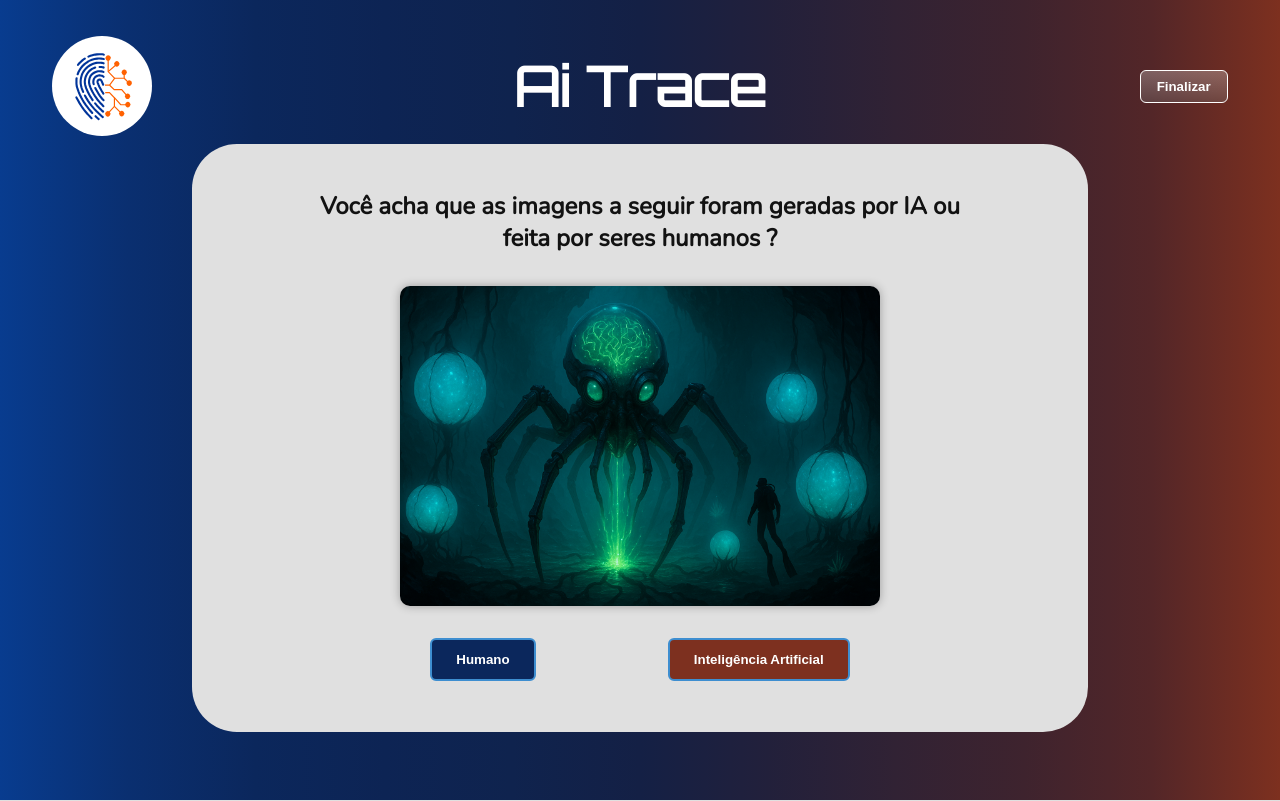
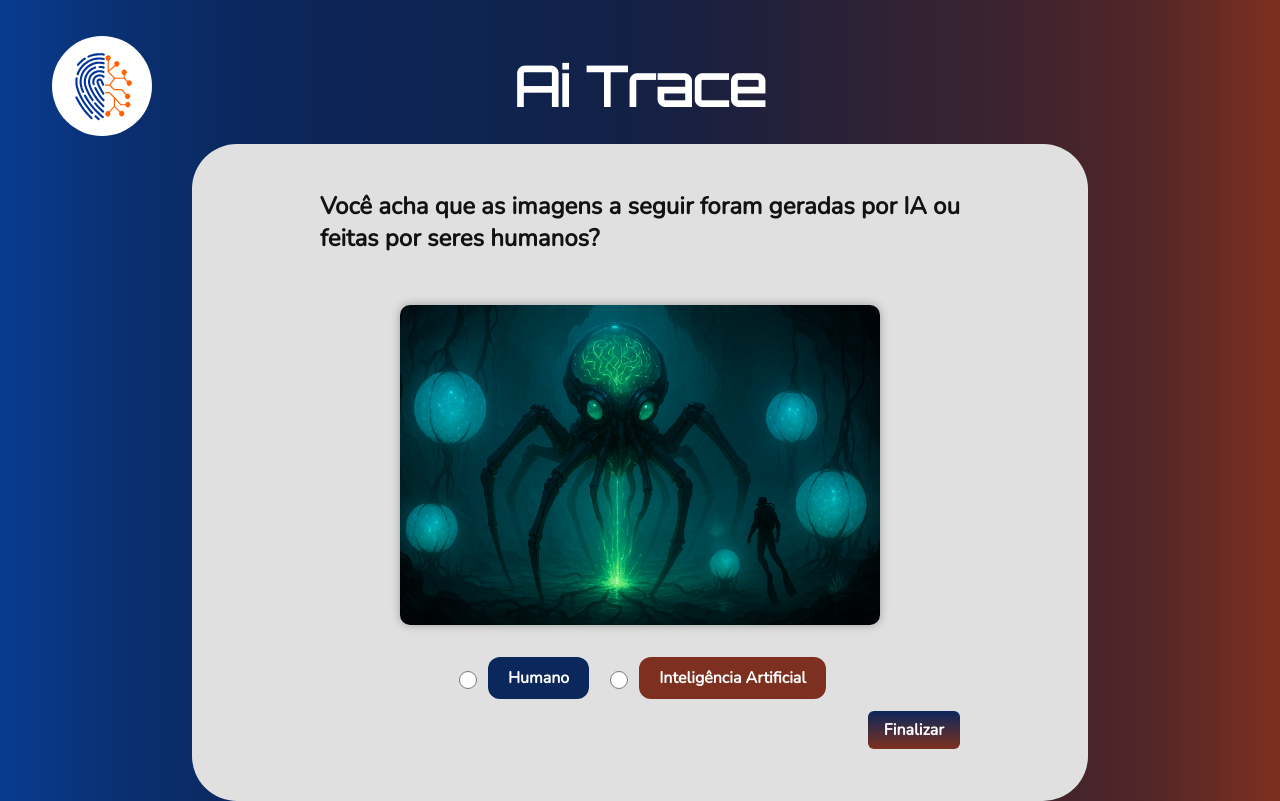
Before and after one commit to RodolfoHRE/Ai_Trace_poll, a Django app: template ai_trace_poll/votos/templates/questionario.html in a window 1280 px wide. Run offline with Django 5.2, Linux system fonts and the light colour scheme; the template is opened without the code that fills it, so the values that code supplies are empty.

Commit message:
Estruturação do questionário
Foi feito a parte lógica de como vão ser salvos os votos, tanto a parte modularizada de salvamento como a interação com o front, o que precisou mudar muita coisa que não estava nos planos. Quase tudo foi testado, falta falidar o view do questionário e o novo modo de erro para email já adicionado, pois agora para dar o erro precisa ter adicionado o email e salvo os votos, caso isso seja vdd, será dito que o email já votou

```diff
--- a/ai_trace_poll/votos/static/css/style.css
+++ b/ai_trace_poll/votos/static/css/style.css
@@ -47,8 +47,6 @@ header {
     display: flex;
     justify-content: flex-end;
     align-items: center;
-
-
 }
 
 .imagem-questionario {
@@ -81,19 +79,52 @@ button.botao-lateral {
     border: 1px solid white;
 }
 
-/* Botão de resposta (ex: do questionário) */
-button.botao-resposta {
-    padding: 12px 24px;
-    margin-left: 10%;
-    margin-right: 10%;
-    color: #fff;
-    border: 2px solid #3e8ed0;
-    transition: background-color 0.2s ease;
+button.botao-submit {
+
+    width: auto;        /* <-- ESSENCIAL */
+    display: inline-block;
+    padding: 8px 16px;
+    background: linear-gradient(to bottom, #0B275C, #7D301F);
+    color: white;
+    border: none;
+    font-family: 'Nunito', sans-serif;
+    font-size: 1rem;
 }
 
-button:hover {
-    background-color: #ffffff44;
+.botao-wrapper {
+    text-align: right;
 
+}
+button.botao-iniciar {
+
+     width: auto;        /* <-- ESSENCIAL */
+    display: inline-block;
+    padding: 8px 16px;
+    background: linear-gradient(to bottom,  #083C8F 0%, #0A2F70 10%, #0B275C 20%, #0D2454 30%, #0F234E 40%, #142045 50%, #22203B 60%, #312234 70%, #3E232E 80%, #532628 90%, #7D301F 100%);
+    color: white;
+    border: 1px solid white;
+}
+
+/* Botão de resposta (ex: do questionário) */
+.botao-resposta {
+    padding: 10px 20px;
+    border-radius: 12px;
+    background-color: #083c8f;
+    color: white;
+    font-weight: bold;
+    transition: background-color 0.2s;
+}
+
+.botao-resposta.humano {
+    background-color: #0B275C;
+}
+
+.botao-resposta.ia {
+    background-color: #7D301F;
+}
+
+label:hover .botao-resposta {
+    background-color: #555;
 }
 body {
       margin: 0;
@@ -102,6 +133,14 @@ body {
       overflow: hidden;
       color: #FFFFFF;
     }
+
+    form {
+    display: flex;
+    flex-direction: column;
+
+    gap: 12px; /* espaço entre os elementos */
+}
+
 
 /* div principal */
 
@@ -143,6 +182,69 @@ body .item-voto{
     font-family: 'Nunito', sans-serif;
     color: #121212;
 }
+
+.opcoes-voto {
+    display: flex;
+    justify-content: center;
+    gap: 16px;
+    margin-top: 12px;
+}
+
+.opcoes-voto label {
+    display: flex;
+    align-items: center;
+    gap: 8px;
+    cursor: pointer;
+}
+
+.opcoes-voto input[type="radio"] {
+    width: 18px;
+    height: 18px;
+    accent-color: #083C8F; /* cor moderna pro radio, funciona nos navegadores atuais */
+}
+
+
+.mensagens {
+    list-style: none;
+    text-align: center;
+    width: fit-content;
+    max-width: 90%;
+    padding: 10px 20px;
+    background-color: #FFCCCC;
+    border: 1px solid #FF0000;
+    color: #900;
+    border-radius: 8px;
+    margin: auto;
+}
+
+
+
+
+
+
+
+
+
+
+
+
+
+
+
+
+
+
+
+
+
+
+
+
+
+
+
+
+
 
 
 @media (max-width: 500px) {
@@ -231,4 +333,14 @@ body .item-voto{
     border-radius: 30px;
   }
 
+  .botao-wrapper {
+  text-align: center; /* Centraliza o botão no mobile */
 }
+
+  button.botao-iniciar {
+    width: 60%;          /* Deixa o botão mais largo no mobile */
+    font-size: 1rem;   /* Texto maior para toque fácil */
+    padding: 12px 0;     /* Mais área clicável */
+  }
+
+}
--- a/ai_trace_poll/votos/templates/questionario.html
+++ b/ai_trace_poll/votos/templates/questionario.html
@@ -4,29 +4,39 @@
 {% block title %}Questionário - Ai Trace{% endblock %}
 
 {% block botao %}
-    <button  type=" button" class="botao-lateral" onclick="finalizar()">Finalizar</button>
-{% endblock %}
-{% block content %}
-
-  {% csrf_token %}
-<!-- colocar for, posteriormente -->
-  <div class="item-voto">
-    <h2>   Você acha que as imagens a seguir foram geradas por IA ou feita por seres humanos ?</h2>
-    <img class="imagem-questionario" src="{% static 'img/imagem_teste.png' %}" alt="Imagem">
-    <span>
-      <button type="button" class="botao-resposta" style="background-color: #0B275C;">Humano</button>
-       <button type="button" class="botao-resposta" style="background-color: #7D301F;">Inteligência Artificial</button>
-      </span>
-
-  </div>
-<!-- fim do for -->
 
 {% endblock %}
 
-{% block scripts %}
-<script>
-    function finalizar() {
-    window.location.href = "{% url 'agradecimento' %}";
-}
-</script>
+{% block content %}
+
+<h2>Você acha que as imagens a seguir foram geradas por IA ou feitas por seres humanos?</h2>
+
+<form id="form-resposta" method="POST">
+    {% csrf_token %}
+
+    <!-- Loop de imagens futuramente -->
+    <div class="item-voto">
+        <img class="imagem-questionario" src="{% static 'img/imagem_teste.png' %}" alt="Imagem">
+
+        <!-- Input hidden para identificar a imagem -->
+        <input type="hidden" name="imagem_id" value="1"> <!-- isso vem do backend depois -->
+
+         <div class="opcoes-voto">
+            <label>
+                <input type="radio" name="resposta" value="Humano" required>
+                <span class="botao-resposta humano">Humano</span>
+            </label>
+
+            <label>
+                <input type="radio" name="resposta" value="IA">
+                <span class="botao-resposta ia">Inteligência Artificial</span>
+            </label>
+        </div>
+    </div>
+    <div class="botao-wrapper">
+        <button type="submit" form="form-resposta" class="botao-submit">Finalizar</button>
+    </div>
+
+</form>
+
 {% endblock %}
```
Also changed, not shown: ai_trace_poll/votos/templates/inicio.html (+26 -5 lines), ai_trace_poll/votos/views.py (+65 -4 lines).
